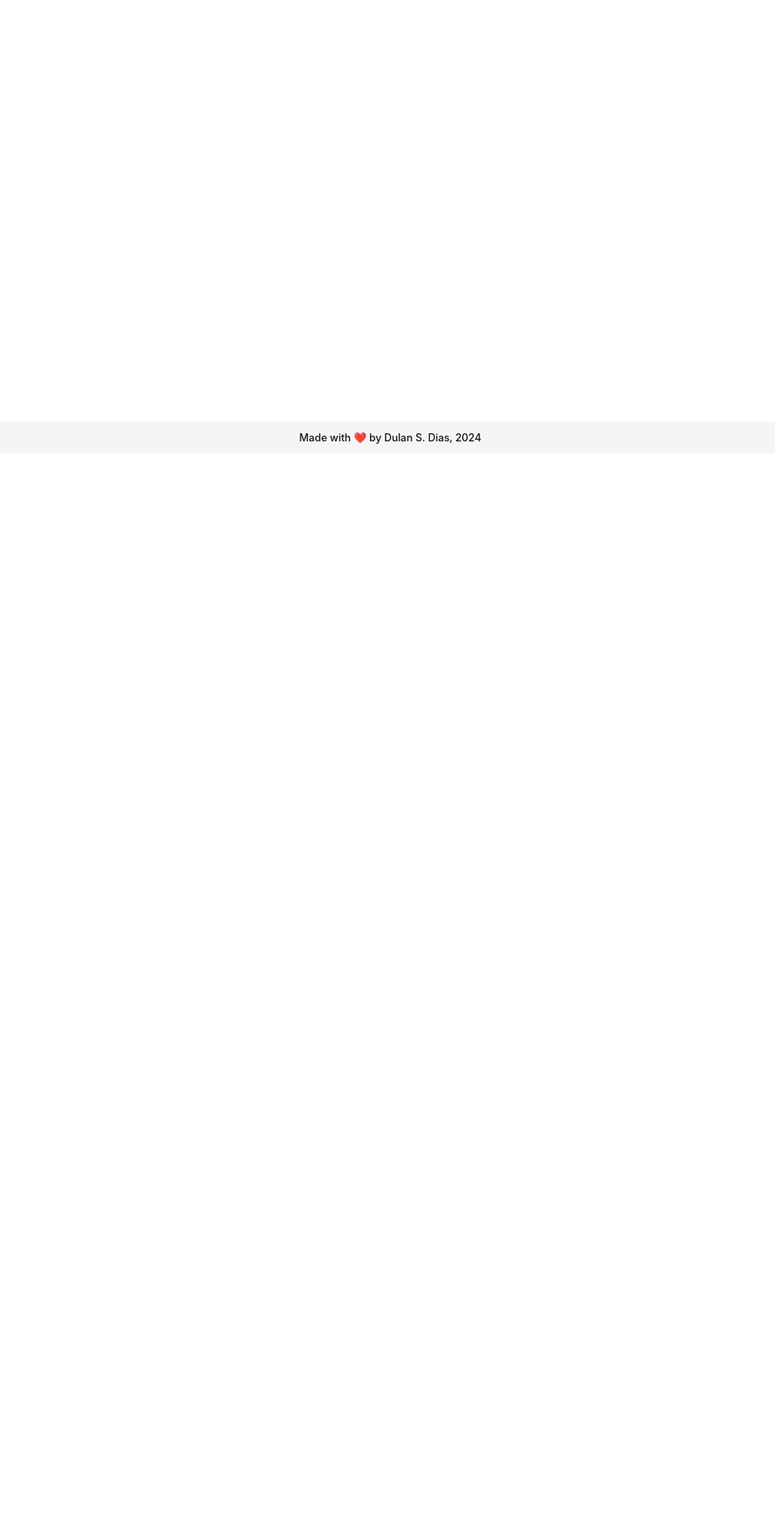
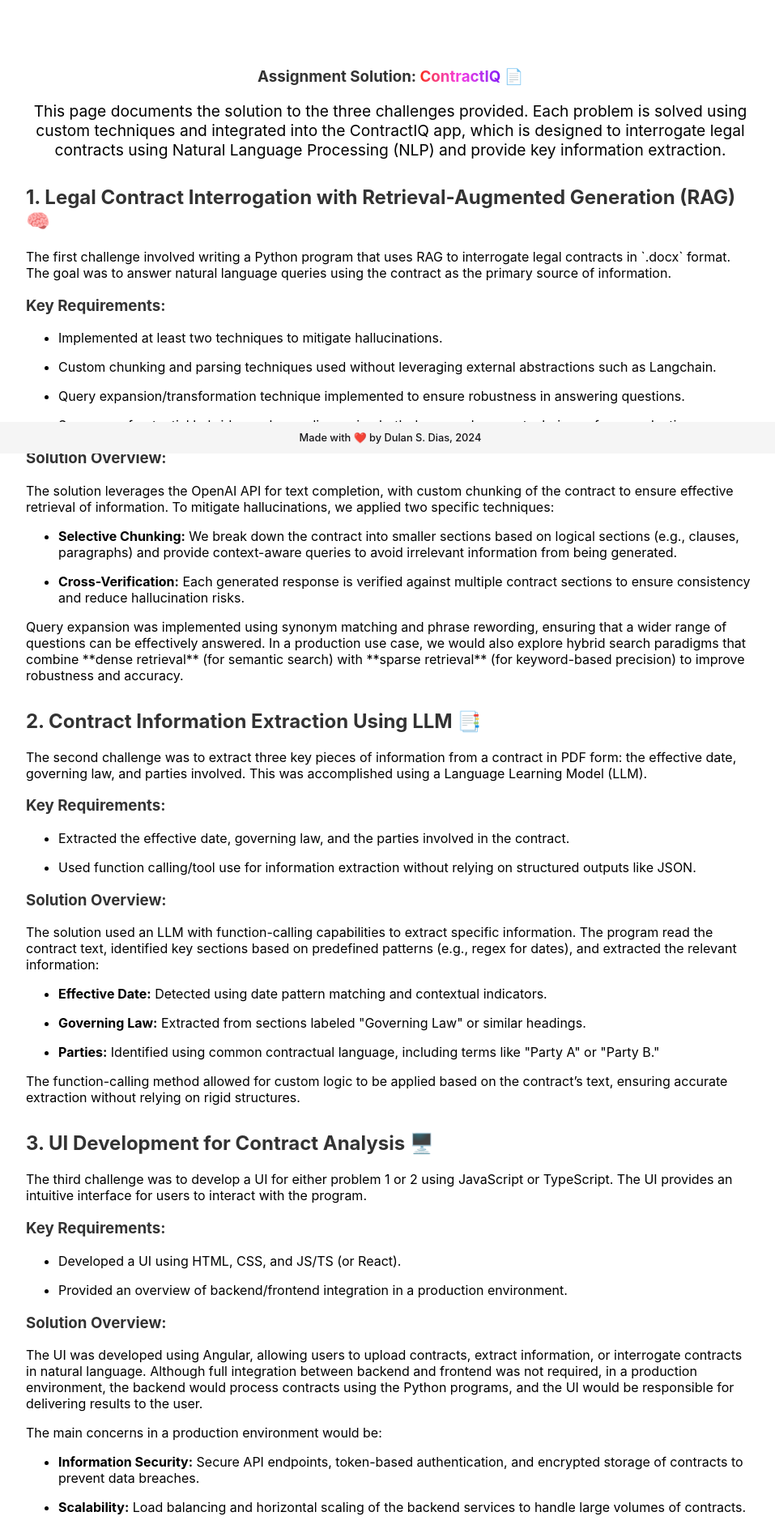
Before and after one commit to DulanDias/ContractIQ, an Angular app: page / in a window 1280 px wide. Shown: the part 240-2128 px from the top of the page at 81% size, without its empty margins (158-1115 px from the left). Before the commit the page ends 800 px from the top, so only its background shows below. Built offline with nearby package versions, Linux system fonts and the light colour scheme.

Commit message:
added landing page content

```diff
--- a/src/app/landing/landing.component.html
+++ b/src/app/landing/landing.component.html
@@ -0,0 +1,92 @@
+<div class="landing-container">
+    <h3>Assignment Solution: <span class="app-name">ContractIQ</span> 📄</h3>
+    <p class="intro-text">
+      This page documents the solution to the three challenges provided. Each problem is solved using custom techniques and integrated into the ContractIQ app, which is designed to interrogate legal contracts using Natural Language Processing (NLP) and provide key information extraction.
+    </p>
+
+    <!-- Challenge 1: RAG Program for Contract Interrogation -->
+    <div class="challenge-section">
+      <h2>1. Legal Contract Interrogation with Retrieval-Augmented Generation (RAG) 🧠</h2>
+      <p>
+        The first challenge involved writing a Python program that uses RAG to interrogate legal contracts in `.docx` format. The goal was to answer natural language queries using the contract as the primary source of information.
+      </p>
+
+      <h3>Key Requirements:</h3>
+      <ul>
+        <li>Implemented at least two techniques to mitigate hallucinations.</li>
+        <li>Custom chunking and parsing techniques used without leveraging external abstractions such as Langchain.</li>
+        <li>Query expansion/transformation technique implemented to ensure robustness in answering questions.</li>
+        <li>Summary of potential hybrid search paradigm using both dense and sparse techniques for a production use case.</li>
+      </ul>
+
+      <h3>Solution Overview:</h3>
+      <p>
+        The solution leverages the OpenAI API for text completion, with custom chunking of the contract to ensure effective retrieval of information. To mitigate hallucinations, we applied two specific techniques:
+      </p>
+      <ul>
+        <li><strong>Selective Chunking:</strong> We break down the contract into smaller sections based on logical sections (e.g., clauses, paragraphs) and provide context-aware queries to avoid irrelevant information from being generated.</li>
+        <li><strong>Cross-Verification:</strong> Each generated response is verified against multiple contract sections to ensure consistency and reduce hallucination risks.</li>
+      </ul>
+      <p>
+        Query expansion was implemented using synonym matching and phrase rewording, ensuring that a wider range of questions can be effectively answered. In a production use case, we would also explore hybrid search paradigms that combine **dense retrieval** (for semantic search) with **sparse retrieval** (for keyword-based precision) to improve robustness and accuracy.
+      </p>
+    </div>
+
+    <!-- Challenge 2: LLM for PDF Contract Information Extraction -->
+    <div class="challenge-section">
+      <h2>2. Contract Information Extraction Using LLM 📑</h2>
+      <p>
+        The second challenge was to extract three key pieces of information from a contract in PDF form: the effective date, governing law, and parties involved. This was accomplished using a Language Learning Model (LLM).
+      </p>
+
+      <h3>Key Requirements:</h3>
+      <ul>
+        <li>Extracted the effective date, governing law, and the parties involved in the contract.</li>
+        <li>Used function calling/tool use for information extraction without relying on structured outputs like JSON.</li>
+      </ul>
+
+      <h3>Solution Overview:</h3>
+      <p>
+        The solution used an LLM with function-calling capabilities to extract specific information. The program read the contract text, identified key sections based on predefined patterns (e.g., regex for dates), and extracted the relevant information:
+      </p>
+      <ul>
+        <li><strong>Effective Date:</strong> Detected using date pattern matching and contextual indicators.</li>
+        <li><strong>Governing Law:</strong> Extracted from sections labeled "Governing Law" or similar headings.</li>
+        <li><strong>Parties:</strong> Identified using common contractual language, including terms like "Party A" or "Party B."</li>
+      </ul>
+      <p>
+        The function-calling method allowed for custom logic to be applied based on the contract’s text, ensuring accurate extraction without relying on rigid structures.
+      </p>
+    </div>
+
+    <!-- Challenge 3: UI Development -->
+    <div class="challenge-section">
+      <h2>3. UI Development for Contract Analysis 🖥️</h2>
+      <p>
+        The third challenge was to develop a UI for either problem 1 or 2 using JavaScript or TypeScript. The UI provides an intuitive interface for users to interact with the program.
+      </p>
+
+      <h3>Key Requirements:</h3>
+      <ul>
+        <li>Developed a UI using HTML, CSS, and JS/TS (or React).</li>
+        <li>Provided an overview of backend/frontend integration in a production environment.</li>
+      </ul>
+
+      <h3>Solution Overview:</h3>
+      <p>
+        The UI was developed using Angular, allowing users to upload contracts, extract information, or interrogate contracts in natural language. Although full integration between backend and frontend was not required, in a production environment, the backend would process contracts using the Python programs, and the UI would be responsible for delivering results to the user.
+      </p>
+      <p>
+        The main concerns in a production environment would be:
+      </p>
+      <ul>
+        <li><strong>Information Security:</strong> Secure API endpoints, token-based authentication, and encrypted storage of contracts to prevent data breaches.</li>
+        <li><strong>Scalability:</strong> Load balancing and horizontal scaling of the backend services to handle large volumes of contracts.</li>
+        <li><strong>Latency Optimization:</strong> Using server-side caching and efficient data retrieval strategies to minimize latency in contract analysis.</li>
+      </ul>
+    </div>
+
+    <p class="footer-text">
+      This landing page provides a full overview of the solution for the assignment, detailing how each problem was addressed. Please feel free to navigate the app to see the solution in action! 🚀
+    </p>
+  </div>
--- a/src/app/landing/landing.component.scss
+++ b/src/app/landing/landing.component.scss
@@ -0,0 +1,44 @@
+.landing-container {
+    text-align: center;
+    padding: 2rem;
+    max-width: 900px;
+    margin: 0 auto;
+  }
+
+  .app-name {
+    font-weight: bold;
+    background: linear-gradient(90deg, var(--orange-red) 0%, var(--vivid-pink) 50%, var(--electric-violet) 100%);
+    -webkit-background-clip: text;
+    background-clip: text;
+    color: transparent;
+  }
+
+  .intro-text {
+    font-size: 1.2rem;
+    margin-bottom: 2rem;
+  }
+
+  .challenge-section {
+    margin: 2rem 0;
+    text-align: left;
+  }
+
+  h1, h2, h3 {
+    color: #333;
+  }
+
+  ul {
+    text-align: left;
+    margin: 1rem 0;
+  }
+
+  ul li {
+    margin-bottom: 1rem;
+  }
+
+  .footer-text {
+    margin-top: 3rem;
+    font-size: 1.2rem;
+    font-weight: bold;
+    color: #6200ea;
+  }
```
